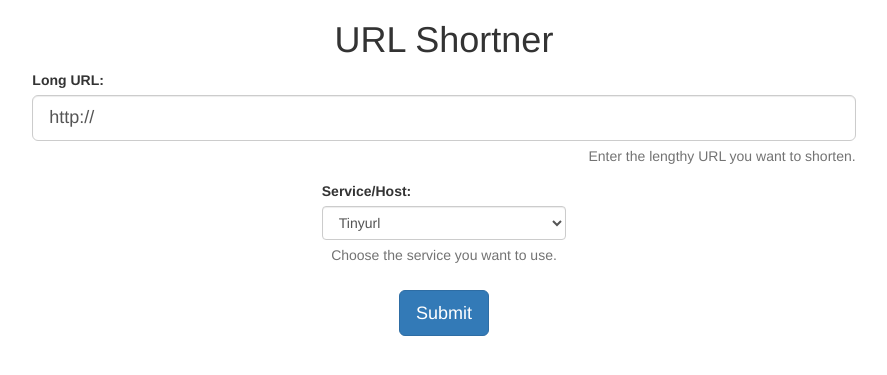
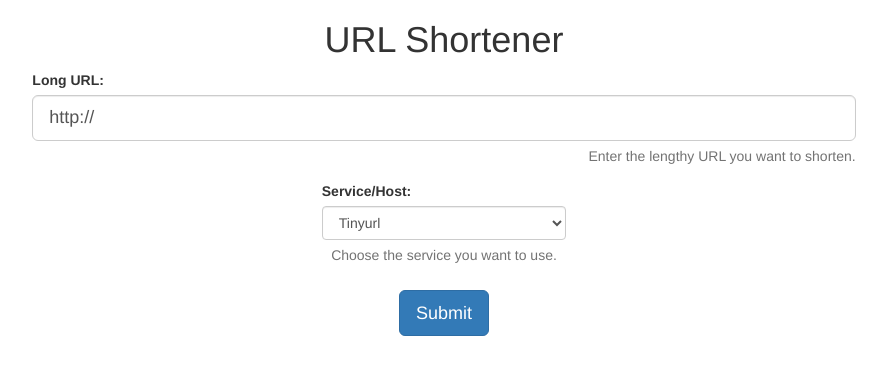
Before and after one commit to p53ud0k0d3/UrlShortener, a Django app: page / in a window 1280 px wide. Shown: the top 375 px of the page, without its empty margins (196-1083 px from the left). Run offline with Django 3.2, Linux system fonts and the light colour scheme; some libraries are stand-ins or nearby versions.

Commit message:
fix typo on page

```diff
--- a/Shortener/templates/shortener/home.html
+++ b/Shortener/templates/shortener/home.html
@@ -11,7 +11,7 @@
 
 <body>
     <div class="container-fluid">
-    	<h1 class="text-center">URL Shortner</h1>
+    	<h1 class="text-center">URL Shortener</h1>
     	<div class="row">
 	        <form role="form" action="" method="post" class="col-md-8 col-md-offset-2">
 	        	{% csrf_token %}
```
